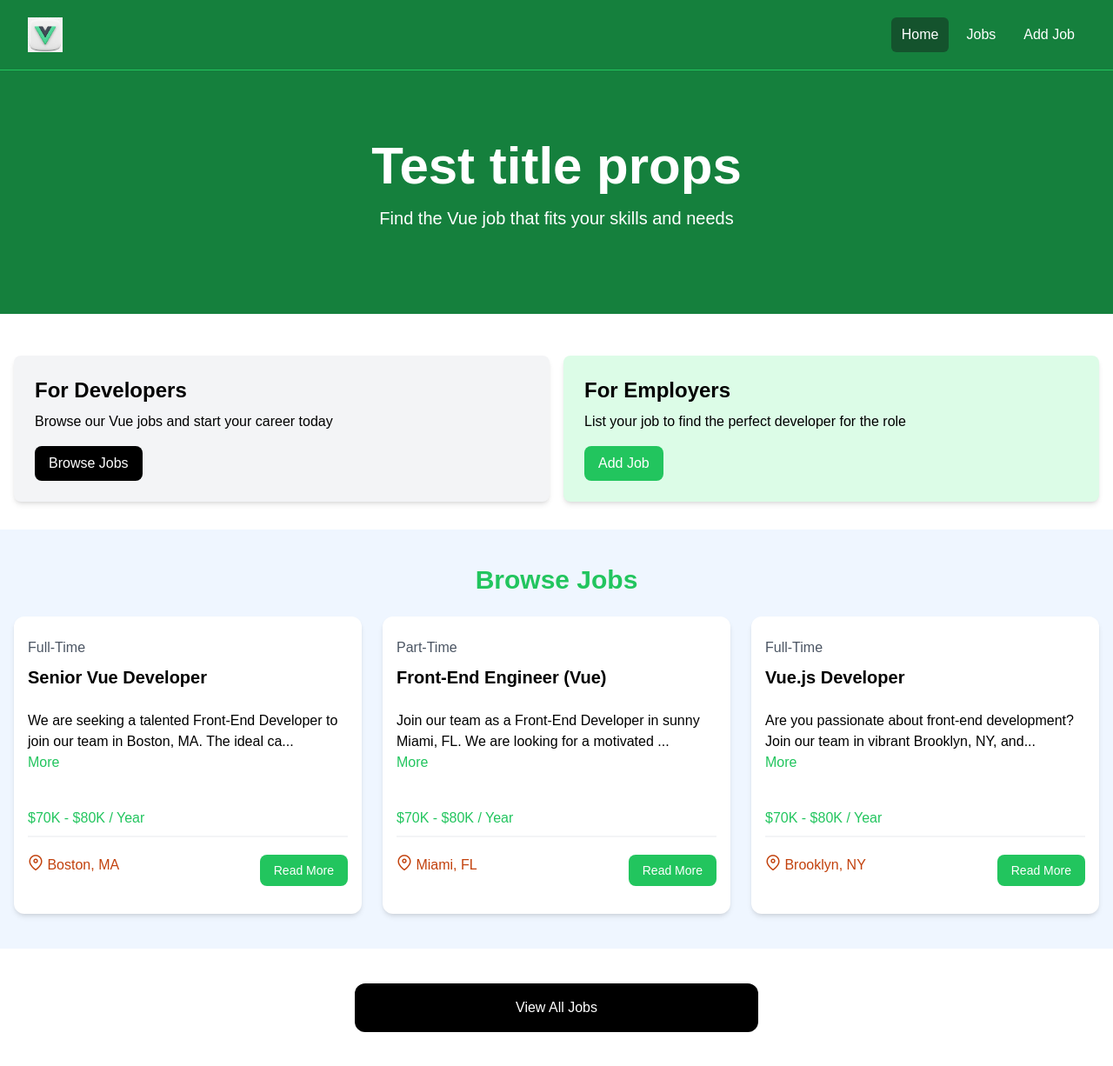
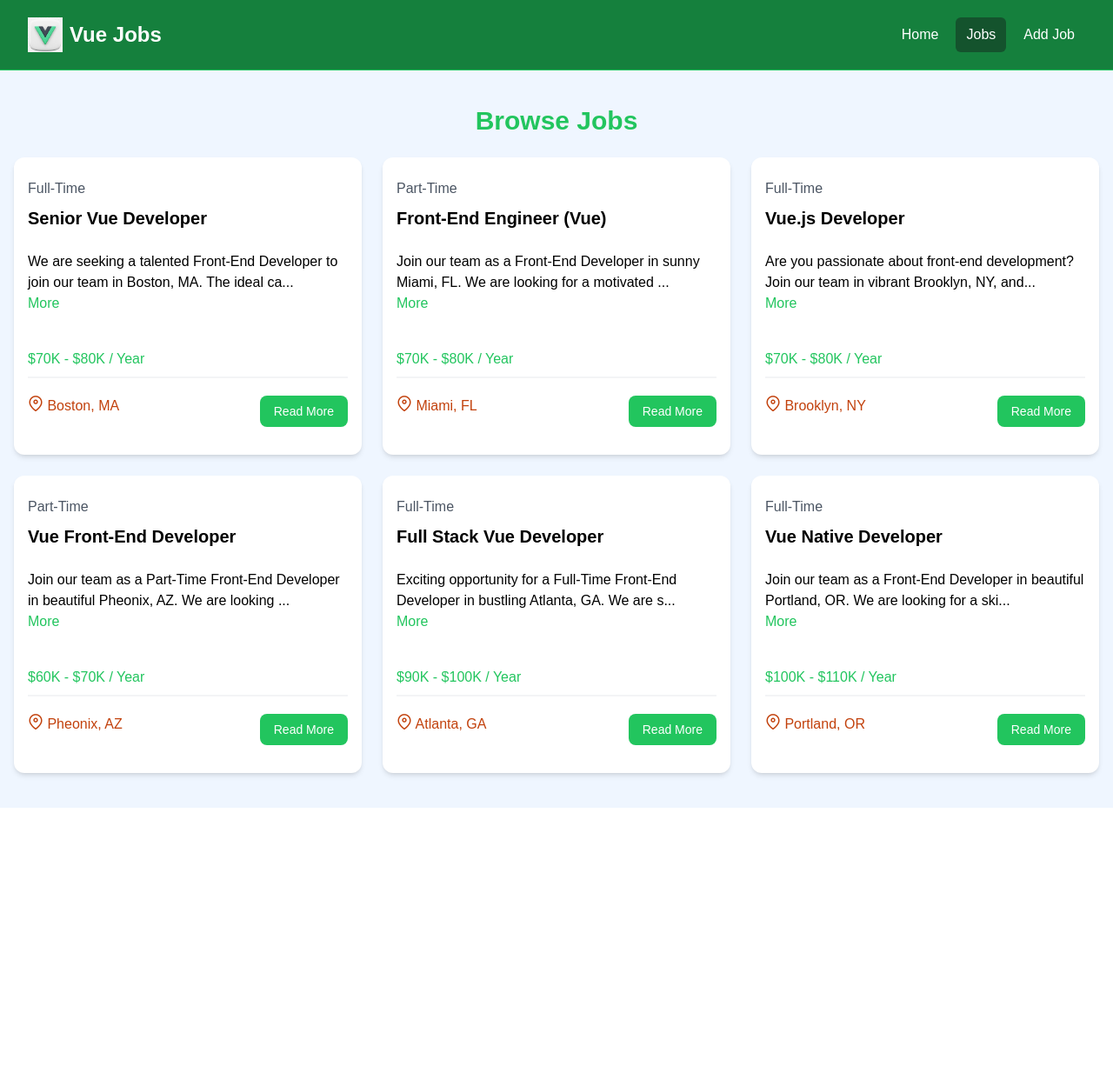
Before and after one commit to DOFFY-77/Vue-Project, a Vue app in the folder Vue-BG/: page /jobs in a window 1280 px wide. Shown: the whole page at 87% size. After the commit the page ends 929 px from the top, so only its background shows below. Built offline with nearby package versions, Linux system fonts and the light colour scheme.

Commit message:
Creating the Router for the navigation of the application

```diff
--- a/Vue-BG/package.json
+++ b/Vue-BG/package.json
@@ -11,7 +11,8 @@
   },
   "dependencies": {
     "primeicons": "^7.0.0",
-    "vue": "^3.5.12"
+    "vue": "^3.5.12",
+    "vue-router": "^4.5.0"
   },
   "devDependencies": {
     "@eslint/js": "^9.14.0",
--- a/Vue-BG/src/App.vue
+++ b/Vue-BG/src/App.vue
@@ -1,13 +1,9 @@
 <script setup>
   import NavBar from "@/components/NavBar.vue";
-  import Hero from "@/components/Hero.vue";
-  import HomeCard from "@/components/HomeCard.vue";
-  import JobLestings from "@/components/JobLestings.vue";
+  import { RouterView } from "vue-router";
 </script>
 
 <template>
   <NavBar/>
-  <Hero title="Test title props"/>
-  <HomeCard/>
-  <JobLestings :limit="3" :showButton="true"/>
+  <RouterView />
 </template>
--- a/Vue-BG/src/components/HomeCard.vue
+++ b/Vue-BG/src/components/HomeCard.vue
@@ -1,5 +1,6 @@
 <script setup>
 import Card from './Card.vue' ;
+import { RouterLink } from 'vue-router';
 </script>
 <template>
     <section class="py-4">
@@ -10,24 +11,24 @@ import Card from './Card.vue' ;
             <p class="mt-2 mb-4">
               Browse our Vue jobs and start your career today
             </p>
-            <a
-              href="jobs.html"
+            <RouterLink
+              to="/jobs"
               class="inline-block bg-black text-white rounded-lg px-4 py-2 hover:bg-gray-700"
             >
               Browse Jobs
-            </a>
+            </RouterLink>
           </Card>
           <Card bg="bg-green-100">
             <h2 class="text-2xl font-bold">For Employers</h2>
             <p class="mt-2 mb-4">
               List your job to find the perfect developer for the role
             </p>
-            <a
-              href="add-job.html"
+            <RouterLink
+              to="/jobs/add"
               class="inline-block bg-green-500 text-white rounded-lg px-4 py-2 hover:bg-green-600"
             >
               Add Job
-            </a>
+            </RouterLink>
           </Card>
         </div>
       </div>
--- a/Vue-BG/src/components/JobLesting.vue
+++ b/Vue-BG/src/components/JobLesting.vue
@@ -1,5 +1,6 @@
 <script setup>
 import {defineProps , ref, computed} from 'vue';
+import { RouterLink } from 'vue-router';
 const props = defineProps({
     job: Object
 })
@@ -44,9 +45,9 @@ const truncatedDescription = computed(() => {
                 <i class="pi pi-map-marker text-lg"></i>
                 {{ job.location }}
             </div>
-            <a :href="'/jobs/' + job.id" class="h-[36px] bg-green-500 hover:bg-green-600 text-white px-4 py-2 rounded-lg text-center text-sm">
+            <RouterLink :to="'/jobs/' + job.id" class="h-[36px] bg-green-500 hover:bg-green-600 text-white px-4 py-2 rounded-lg text-center text-sm">
                 Read More
-            </a>
+            </RouterLink>
         </div>
     </div>
 </div>
--- a/Vue-BG/src/components/JobLestings.vue
+++ b/Vue-BG/src/components/JobLestings.vue
@@ -2,6 +2,7 @@
 import JobLesting from './JobLesting.vue';
 import { ref, defineProps } from "vue";
 import jobData from "@/Jobs.json";
+import { RouterLink } from 'vue-router';
 
 defineProps({
   limit: Number,
@@ -26,10 +27,10 @@ const jobs = ref(jobData);
 </section>
 
 <section v-if=" showButton " class="m-auto max-w-lg my-10 px-6">
-      <a
-        :href="'/jobs'"
+      <RouterLink
+        :to="'/jobs'"
         class="block bg-black text-white text-center py-4 px-6 rounded-xl hover:bg-gray-700"
-        >View All Jobs</a
+        >View All Jobs</RouterLink
       >
     </section>
 </template>
--- a/Vue-BG/src/components/NavBar.vue
+++ b/Vue-BG/src/components/NavBar.vue
@@ -1,34 +1,31 @@
 <script setup>
-import logo  from "@/assets/img/logo.png";
+import logo from "@/assets/img/logo.png";
+import {
+    RouterLink,
+    useRoute,
+} from "vue-router";
+
+const isActiveLink = ( routPaht) => {
+  const route = useRoute();
+  return route.path === routPaht
+}
 </script>
-<template >
+<template>
 <nav class="bg-green-700 border-b border-green-500">
     <div class="mx-auto max-w-7xl px-2 sm:px-6 lg:px-8">
         <div class="flex h-20 items-center justify-between">
-          <div
-            class="flex flex-1 items-center justify-center md:items-stretch md:justify-start"
-          >
+            <div class="flex flex-1 items-center justify-center md:items-stretch md:justify-start">
                 <!-- Logo -->
-            <a class="flex flex-shrink-0 items-center mr-4" href="index.html">
+                <RouterLink class="flex flex-shrink-0 items-center mr-4" to="/">
                     <img class="h-10 w-auto" :src="logo" alt="Vue Jobs" />
-            </a>
+                    <span class="hidden md:block text-white text-2xl font-bold ml-2">Vue Jobs</span>
+                </RouterLink>
                 <div class="md:ml-auto">
                     <div class="flex space-x-2">
-                <a
-                  href="index.html"
-                  class="text-white bg-green-900 hover:bg-gray-900 hover:text-white rounded-md px-3 py-2"
-                  >Home</a
-                >
-                <a
-                  href="jobs.html"
-                  class="text-white hover:bg-green-900 hover:text-white rounded-md px-3 py-2"
-                  >Jobs</a
-                >
-                <a
-                  href="add-job.html"
-                  class="text-white hover:bg-green-900 hover:text-white rounded-md px-3 py-2 text-nowrap"
-                  >Add Job</a
-                >
+
+                        <RouterLink to="/" :class="[isActiveLink('/') ? 'bg-green-900' : 'hover:bg-green-600','bg-g-700','text-white','hover:text-white','text-nowrap','rounded-md','px-3','py-2']">Home</RouterLink>
+                        <RouterLink to="/jobs" :class="[isActiveLink('/jobs') ? 'bg-green-900' : 'hover:bg-green-600','bg-g-700','text-white','hover:text-white','text-nowrap','rounded-md','px-3','py-2']">Jobs</RouterLink>
+                        <RouterLink to="/jobs/add" :class="[isActiveLink('/jobs/add') ? 'bg-green-900' : 'hover:bg-green-600','bg-g-700','text-white','hover:text-white','text-nowrap','rounded-md','px-3','py-2']">Add Job</RouterLink>
                     </div>
                 </div>
             </div>
@@ -36,6 +33,7 @@ import logo  from "@/assets/img/logo.png";
     </div>
 </nav>
 </template>
+
 <script setup>
 
 </script>
--- /dev/null
+++ b/Vue-BG/src/router/index.js
@@ -0,0 +1,22 @@
+import { createRouter, createWebHistory } from "vue-router";
+import HomeView from "@/views/HomeView.vue";
+import JobsView from "@/views/JobsView.vue";
+
+const router = createRouter({
+  history: createWebHistory(import.meta.env.BASE_URL),
+  routes: [
+    {
+      path: "/" ,
+      default: true,
+      name: "home",
+      component: HomeView,
+    },
+    {
+      path: "/jobs",
+      name: "jobs",
+      component: JobsView,
+    },
+  ],
+});
+
+export default router;
--- /dev/null
+++ b/Vue-BG/src/views/HomeView.vue
@@ -0,0 +1,11 @@
+<script setup>
+import Hero from "@/components/Hero.vue";
+import HomeCard from "@/components/HomeCard.vue";
+import JobLestings from "@/components/JobLestings.vue";
+</script>
+
+<template>
+<Hero title="Test title props" />
+<HomeCard />
+<JobLestings :limit="3" :showButton="true" />
+</template>
--- /dev/null
+++ b/Vue-BG/src/views/JobsView.vue
@@ -0,0 +1,7 @@
+<script setup>
+import JobLestings from '@/components/JobLestings.vue';
+</script>
+
+<template>
+ <JobLestings />
+</template>
```
Also changed, not shown: Vue-BG/src/main.js (+7 -3 lines), 2 other files (tests, documents, lock files or other folders). Lines whose indentation alone changed are shown as unchanged.
